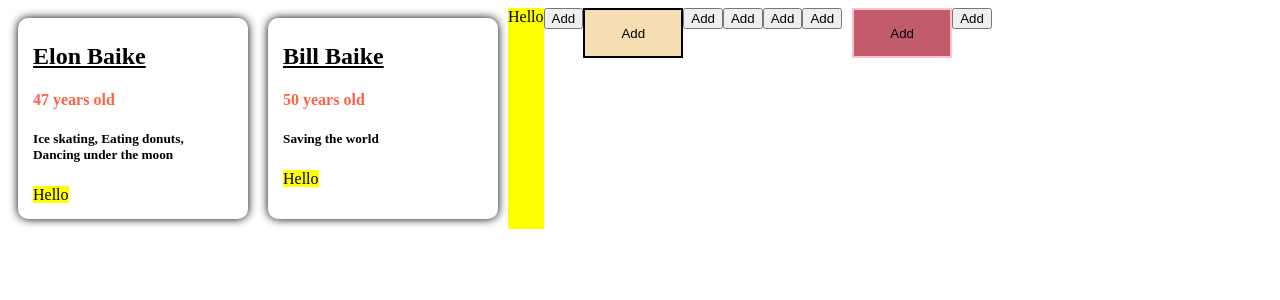
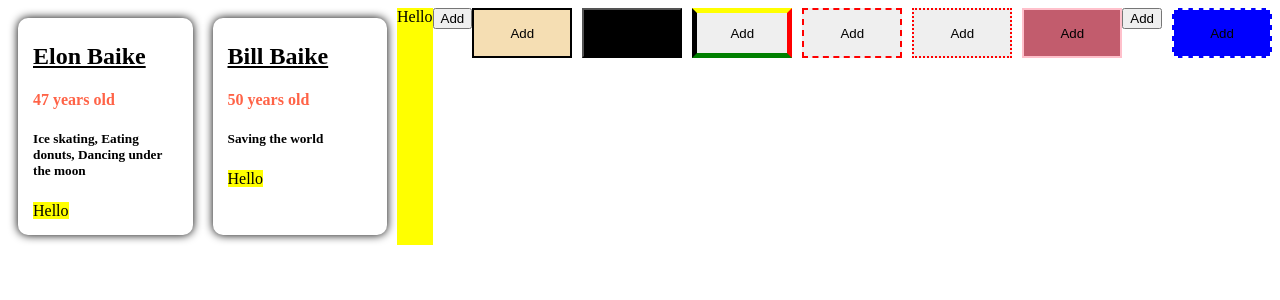
Before and after one commit to MadinaTadjidinova/my-first-app, a React (Create React App) app: page / in a window 1280 px wide. Shown: the top 300 px of the page. Built offline with nearby package versions, Linux system fonts and the light colour scheme.

Commit message:
Added styles for componnents

```diff
--- a/src/10.03.2021/Person/Background.js
+++ b/src/10.03.2021/Person/Background.js
@@ -1,4 +1,4 @@
-import classes from "./Simple_btn.module.css";
+import classes from "./Background.module.css";
 const Background = ({children}) => {
     return ( <div>
         <button className={classes.Background}>{children}</button>
--- a/src/10.03.2021/Person/Border.js
+++ b/src/10.03.2021/Person/Border.js
@@ -1,4 +1,4 @@
-import classes from "./Simple_btn.module.css";
+import classes from "./Border.module.css";
 const Border = ({children}) => {
     return ( <div>
         <button className={classes.Border}>{children}</button>
--- a/src/10.03.2021/Person/Border.module.css
+++ b/src/10.03.2021/Person/Border.module.css
@@ -2,8 +2,8 @@
     margin-left: 10px;
     width:  100px;
     height: 50px;
-    border-right: 2px solid red;
-    border-left: 2px solid black;
-    border-top: 2px solid yellow;
-    border-bottom: 2px solid green;
+    border-right: 5px solid red;
+    border-left: 5px solid black;
+    border-top: 5px solid yellow;
+    border-bottom: 5px solid green;
 }
--- a/src/10.03.2021/Person/Dashed.js
+++ b/src/10.03.2021/Person/Dashed.js
@@ -1,4 +1,4 @@
-import classes from "./Simple_btn.module.css";
+import classes from "./Dashed.module.css";
 const Dashed = ({children}) => {
     return ( <div>
         <button className={classes.Dashed}>{children}</button>
--- /dev/null
+++ b/src/10.03.2021/Person/Deshed1.js
@@ -0,0 +1,7 @@
+import classes from "./Deshed1.module.css";
+const Deshed1 = ({children}) => {
+    return ( <div>
+        <button className={classes.Deshed1}>{children}</button>
+    </div> );
+}
+export default Deshed1;
--- /dev/null
+++ b/src/10.03.2021/Person/Deshed1.module.css
@@ -0,0 +1,7 @@
+.Deshed1{
+    margin-left: 10px;
+    width:  100px;
+    height: 50px;
+    background: blue;
+    border: 2px dashed white;
+}
--- a/src/10.03.2021/Person/Dotted.js
+++ b/src/10.03.2021/Person/Dotted.js
@@ -1,4 +1,4 @@
-import classes from "./Simple_btn.module.css";
+import classes from "./Dotted.module.css";
 const Dotted = ({children}) => {
     return ( <div>
         <button className={classes.Dotted}>{children}</button>
--- a/src/10.03.2021/Person/Pink.js
+++ b/src/10.03.2021/Person/Pink.js
@@ -1,4 +1,4 @@
-import classes from "./Simple_btn.module.css";
+import classes from "./Pink.module.css";
 const Pink = ({children}) => {
     return ( <div>
         <button className={classes.Pink}>{children}</button>
--- a/src/App.js
+++ b/src/App.js
@@ -11,7 +11,7 @@ import BorderPink from "./10.03.2021/Person/BorderPink";
 import Dashed from "./10.03.2021/Person/Dashed";
 import Dotted from "./10.03.2021/Person/Dotted";
 import Pink from "./10.03.2021/Person/Pink";
-
+import Deshed1 from "./10.03.2021/Person/Deshed1";
 function App() {
   return (
     <div className="App">
@@ -34,6 +34,8 @@ function App() {
 
       <BorderPink>Add</BorderPink>
       <Pink>Add</Pink>
+
+      <Deshed1>Add</Deshed1>
     </div>
   );
 }
```
